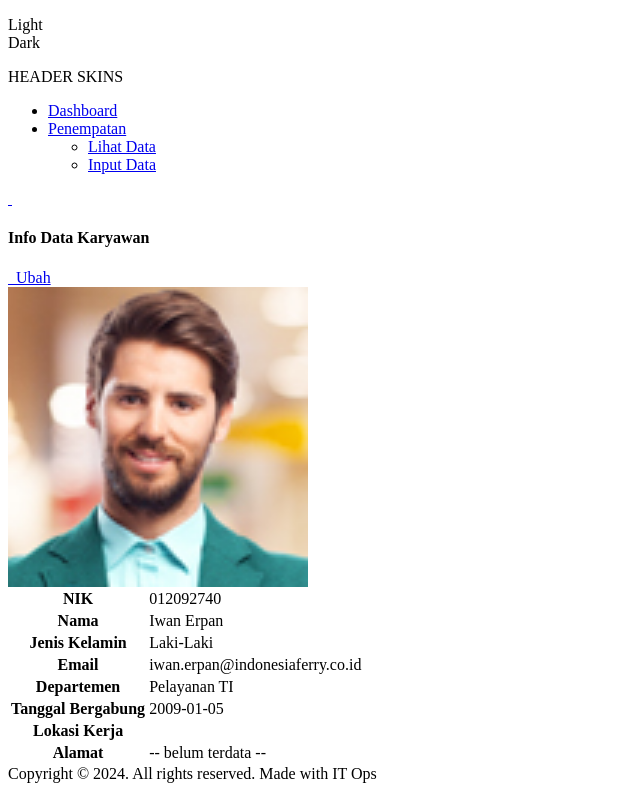
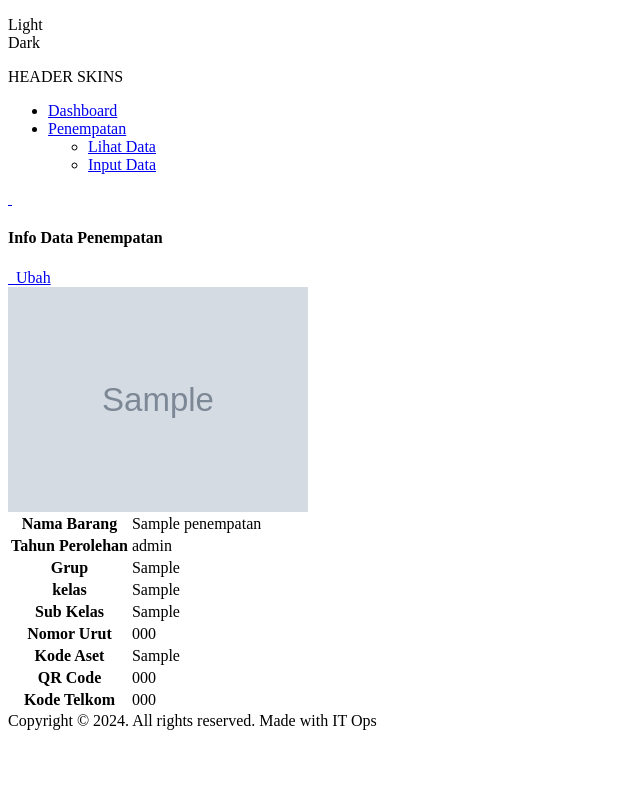
Before and after one commit to Abedmuh/Sipancet, a PHP site: page /penempatan/info_data_penempatan.php?id=1 in a window 1280 px wide. Shown: the part 619-1410 px from the top of the page, without its empty margins (0-640 px from the left). After the commit the page ends 1349 px from the top, so only its background shows below. Run offline with PHP 8.4, Linux system fonts and the light colour scheme; a user stored in the database is signed in; data comes from the database, SQL or seed files in the repository; tables that the repository leaves empty or names only in its code hold one stand-in row (values such as "Sample post"); grey boxes marked "Sample" are stand-in pictures.

Commit message:
Fix: Info Penempatan

```diff
--- a/penempatan/info_data_penempatan.php
+++ b/penempatan/info_data_penempatan.php
@@ -1,4 +1,4 @@
-<title>Info Data Karyawan</title>
+<title>Info Data Penempatan</title>
 <?php require_once('../middleware_admin.php') ?>
 <?php require_once('../header.php') ?>
 <?php require_once('../navbar.php') ?>
@@ -7,61 +7,65 @@
 <?php
 $id = $_GET['id'];
 $koneksi = new Koneksi();
-$karyawan = $koneksi->fetch_one_assoc($koneksi->query("SELECT * FROM karyawan WHERE id = '$id'"));
+$penempatan = $koneksi->fetch_one_assoc($koneksi->query("SELECT * FROM penempatan WHERE id = '$id'"));
 ?>
 
 <div class="card shadow overflow-hidden">
     <div class="card-header d-flex justify-content-between align-items-center">
-        <a href="lihat_data_karyawan.php" class="btn btn-secondary btn-sm d-flex align-items-center"><i class="fa fa-fw fa-arrow-left"></i>&nbsp;</a>
-        <h4 class="card-title mb-0">Info Data Karyawan</h4>
-        <a href="ubah_data_karyawan.php?id=<?= $karyawan['id'] ?>" class="btn btn-primary btn-sm d-flex align-items-center"><i class="far fa-fw fa-edit"></i>&nbsp; Ubah</a>
+        <a href="lihat_data_penempatan.php" class="btn btn-secondary btn-sm d-flex align-items-center"><i class="fa fa-fw fa-arrow-left"></i>&nbsp;</a>
+        <h4 class="card-title mb-0">Info Data Penempatan</h4>
+        <a href="ubah_data_penempatan.php?id=<?= $penempatan['id'] ?>" class="btn btn-primary btn-sm d-flex align-items-center"><i class="far fa-fw fa-edit"></i>&nbsp; Ubah</a>
     </div>
     <div class="card-body">
-        <?php if ($karyawan) : ?>
+        <?php if ($penempatan) : ?>
             <div class="row">
                 <div class="col-md-4 text-center">
-                    <img src="foto/<?= $karyawan['foto'] ?>" alt="Foto Karyawan" class="img-fluid rounded-circle" style="width: 100%; max-width: 300px;">
+                    <img src="foto/<?= $penempatan['foto'] ?>" alt="Foto penempatan" class="img-fluid" style="width: 100%; max-width: 300px;">
                 </div>
                 <div class="col-md-8">
                     <table class="table table-bordered">
                         <tr>
-                            <th>NIK</th>
-                            <td><?= $karyawan['nik'] ?></td>
+                            <th>Nama Barang</th>
+                            <td><?= $penempatan['nama_barang'] ?></td>
                         </tr>
                         <tr>
-                            <th>Nama</th>
-                            <td><?= $karyawan['nama_karyawan'] ?></td>
+                            <th>Tahun Perolehan</th>
+                            <td><?= $penempatan['tahun_perolehan'] ?></td>
                         </tr>
                         <tr>
-                            <th>Jenis Kelamin</th>
-                            <td><?= $karyawan['jenis_kelamin'] ?></td>
+                            <th>Grup</th>
+                            <td><?= $penempatan['grup'] ?></td>
                         </tr>
                         <tr>
-                            <th>Email</th>
-                            <td><?= $karyawan['email'] ?></td>
+                            <th>kelas</th>
+                            <td><?= $penempatan['kelas'] ?></td>
                         </tr>
                         <tr>
-                            <th>Departemen</th>
-                            <td><?= $karyawan['departemen'] ?></td>
+                            <th>Sub Kelas</th>
+                            <td><?= $penempatan['sub_kelas'] ?></td>
                         </tr>
                         <tr>
-                            <th>Tanggal Bergabung</th>
-                            <td><?= $karyawan['tanggal_bergabung'] ?></td>
+                            <th>Nomor Urut</th>
+                            <td><?= $penempatan['nomor_urut'] ?></td>
                         </tr>
                         <tr>
-                            <th>Lokasi Kerja</th>
-                            <td><?= $karyawan['lokasi_kerja'] ?></td>
+                            <th>Kode Aset</th>
+                            <td><?= $penempatan['kode_aset'] ?></td>
                         </tr>
                         <tr>
-                            <th>Alamat</th>
-                            <td><?= $karyawan['alamat'] ?></td>
+                            <th>QR Code</th>
+                            <td><?= $penempatan['qr_code'] ?></td>
+                        </tr>
+                        <tr>
+                            <th>Kode Telkom</th>
+                            <td><?= $penempatan['kode_telkom'] ?></td>
                         </tr>
                     </table>
                 </div>
             </div>
         <?php else : ?>
             <div class="alert alert-danger" role="alert">
-                Data karyawan tidak ditemukan.
+                Data Penempatan tidak ditemukan.
             </div>
         <?php endif; ?>
     </div>
```
